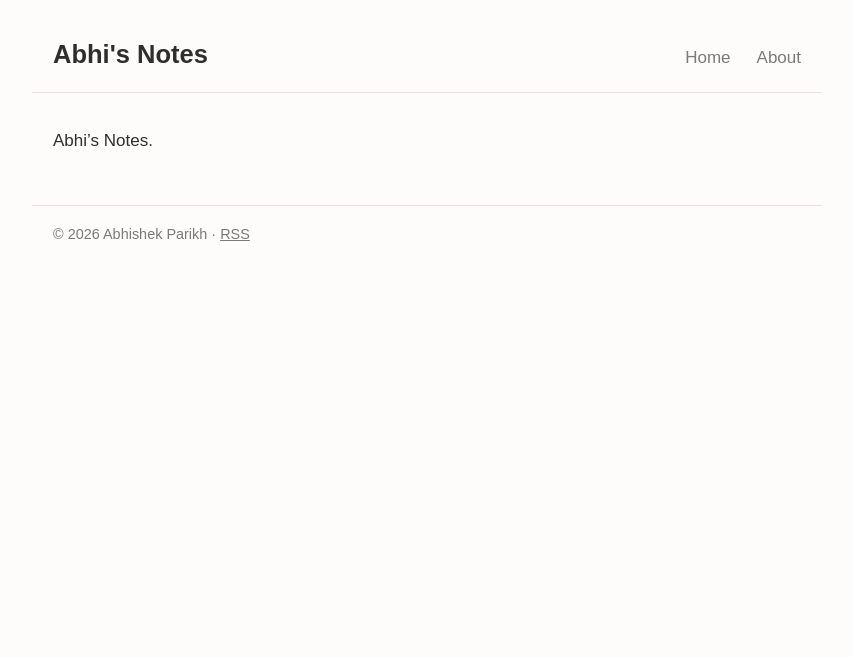
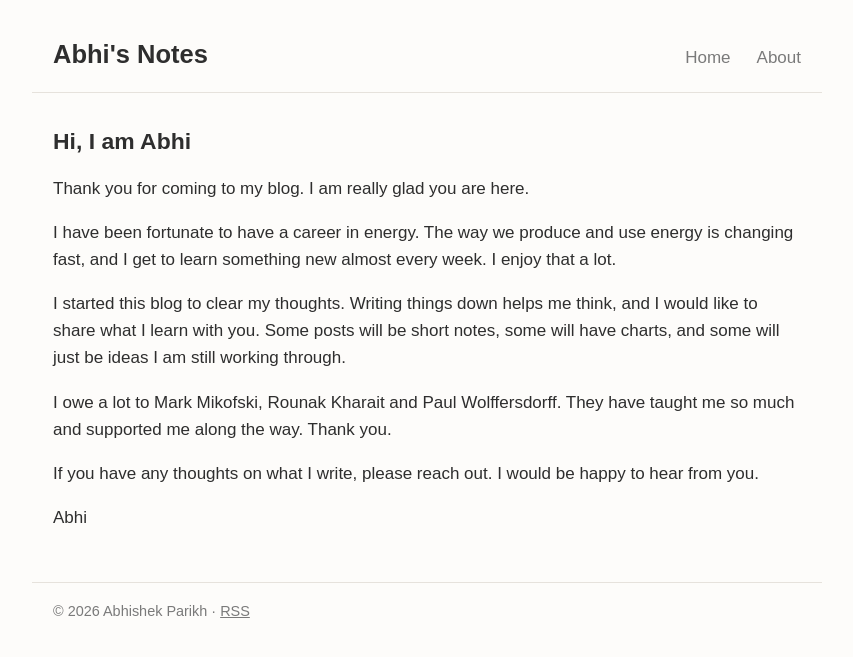
Before and after one commit to abhisheksparikh/abhisheksparikh.github.io, a Jekyll site: the page built from about.md, in a window 1280 px wide. Shown: the top 657 px of the page, without its empty margins (213-1066 px from the left). Built offline with Jekyll 4.4.1, drawn with Linux system fonts in a browser that asks for light colours.

Commit message:
Add About page intro
Co-Authored-By: Claude Opus 5.5 <noreply@anthropic.com>

```diff
--- a/about.md
+++ b/about.md
@@ -3,4 +3,16 @@ layout: default
 title: About
 permalink: /about/
 ---
-Abhi's Notes.
+## Hi, I am Abhi
+
+Thank you for coming to my blog. I am really glad you are here.
+
+I have been fortunate to have a career in energy. The way we produce and use energy is changing fast, and I get to learn something new almost every week. I enjoy that a lot.
+
+I started this blog to clear my thoughts. Writing things down helps me think, and I would like to share what I learn with you. Some posts will be short notes, some will have charts, and some will just be ideas I am still working through.
+
+I owe a lot to Mark Mikofski, Rounak Kharait and Paul Wolffersdorff. They have taught me so much and supported me along the way. Thank you.
+
+If you have any thoughts on what I write, please reach out. I would be happy to hear from you.
+
+Abhi
```
